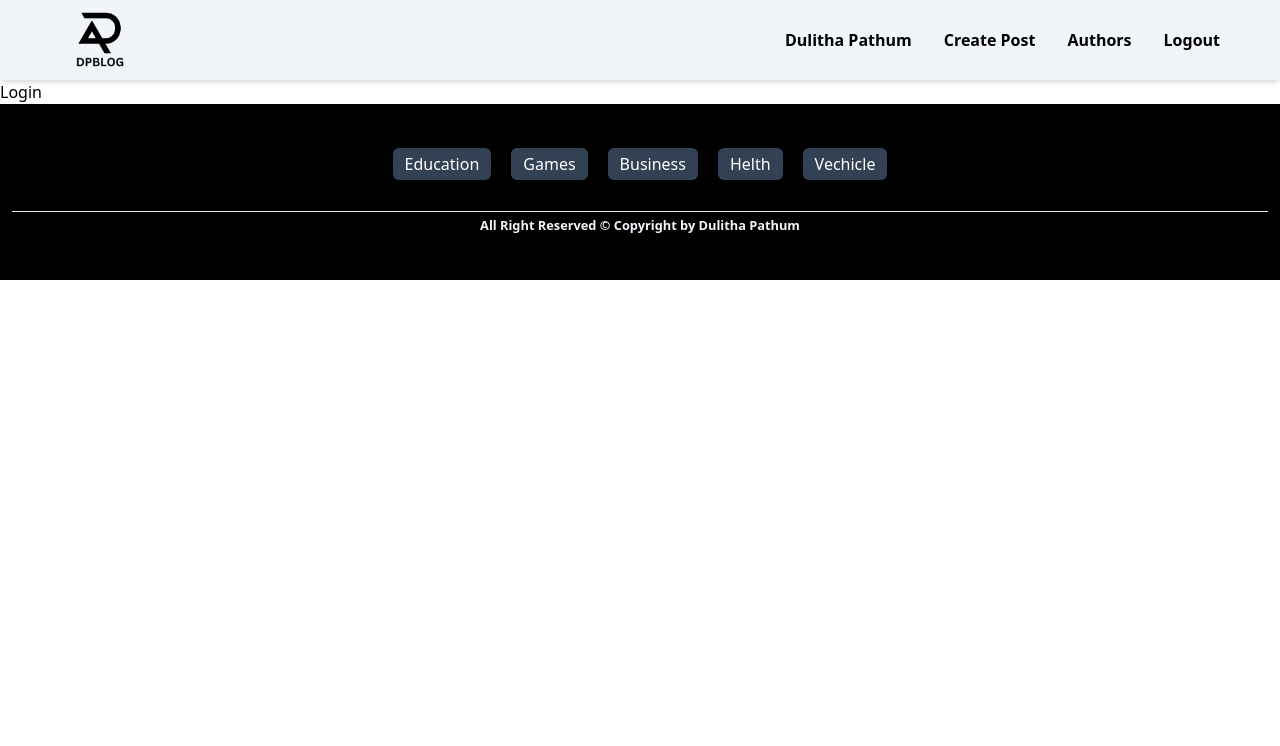
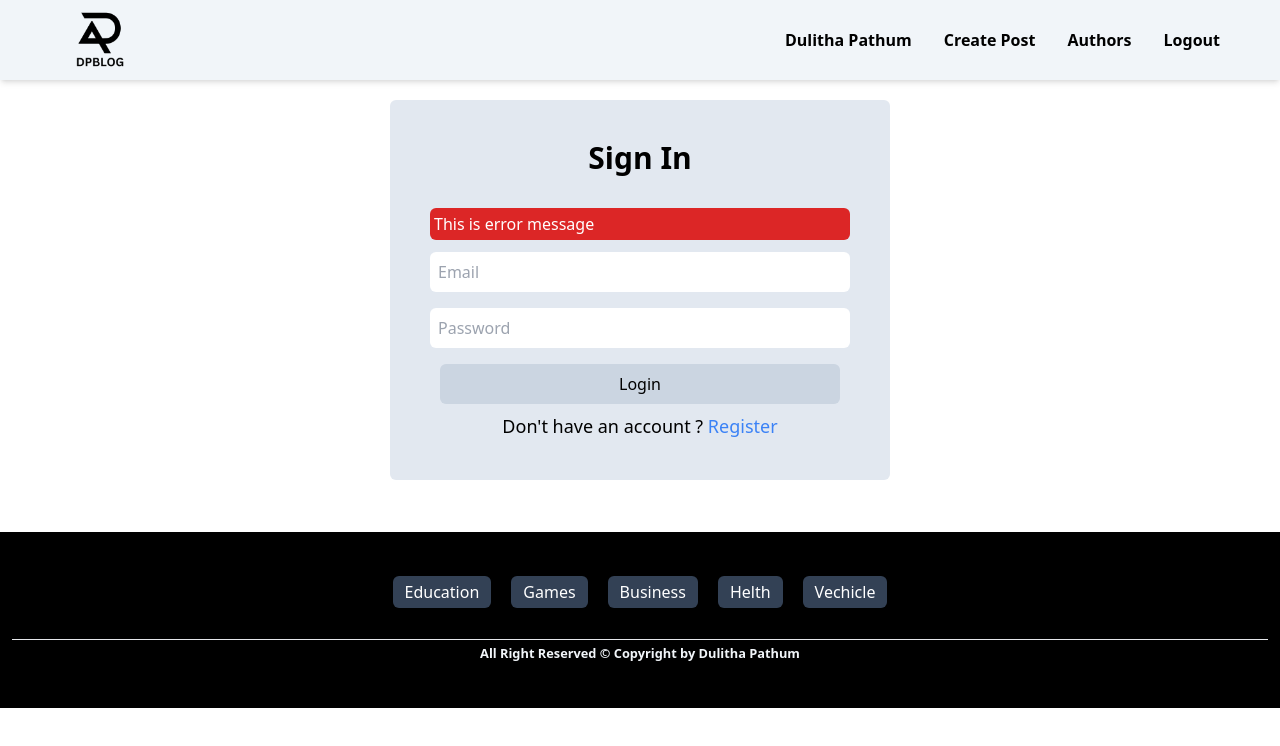
Before and after one commit to Dulithapathum/MERN-Blog-App, a React (Vite) app in the folder client/: page /login in a window 1280 px wide. Shown: the top 746 px of the page. Built offline with nearby package versions, Linux system fonts and the light colour scheme.

Commit message:
Log In Page UI Design

```diff
--- a/client/src/Pages/Login.jsx
+++ b/client/src/Pages/Login.jsx
@@ -1,7 +1,58 @@
-import React from "react";
+import React, { useState } from "react";
+import { Link } from "react-router-dom";
+const Login = () => {
+  const [userData, setUserData] = useState({
+    email: "",
+    password: "",
+  });
 
-const Login = () => {
-  return <div>Login</div>;
+  const changeInputHandler = (e) => {
+    setUserData((prevState) => {
+      return { ...prevState, [e.target.name]: e.target.value };
+    });
+  };
+  return (
+    <section className="flex justify-center items-center mb-8">
+      <div className="bg-slate-200 p-10 w-full max-w-[500px] rounded-md m-5 flex flex-col justify-center items-center ">
+        <h2 className="text-center font-bold text-3xl">Sign In</h2>
+        <form action="" className="flex flex-col items-center w-full">
+          <p className="w-full  p-1 text-white  bg-red-600 rounded-md m-1 mt-8">
+            This is error message
+          </p>
+
+          <input
+            type="text"
+            placeholder="Email"
+            name="email"
+            value={userData.email}
+            onChange={changeInputHandler}
+            className="w-full  p-2 m-2 rounded-md outline-none"
+          />
+          <input
+            type="password"
+            placeholder="Password"
+            name="password"
+            value={userData.password}
+            onChange={changeInputHandler}
+            className="w-full  p-2 m-2 rounded-md outline-none"
+          />
+
+          <button
+            type="submit"
+            className="p-2 m-2 bg-slate-300 w-full max-w-[400px]  rounded-md"
+          >
+            Login
+          </button>
+          <small className="text-lg">
+            Don't have an account ?{" "}
+            <Link to="/register" className="text-blue-500">
+              Register
+            </Link>
+          </small>
+        </form>
+      </div>
+    </section>
+  );
 };
 
 export default Login;
--- a/client/src/Pages/Register.jsx
+++ b/client/src/Pages/Register.jsx
@@ -14,11 +14,13 @@ const Register = () => {
     });
   };
   return (
-    <section>
-      <div>
-        <h2>Sign Up</h2>
-        <form action="">
-          <p>This is error message</p>
+    <section className="flex justify-center items-center">
+      <div className="bg-slate-200 p-10 w-full max-w-[500px] rounded-md m-5 flex flex-col justify-center items-center ">
+        <h2 className="text-center font-bold text-3xl">Sign Up</h2>
+        <form action="" className="flex flex-col items-center w-full">
+          <p className="w-full  p-1 text-white  bg-red-600 rounded-md m-1 mt-8">
+            This is error message
+          </p>
           <input
             type="text"
             placeholder="Full Name"
@@ -26,6 +28,7 @@ const Register = () => {
             value={userData.name}
             onChange={changeInputHandler}
             autoFocus
+            className="w-full p-2 m-2 rounded-md outline-none"
           />
           <input
             type="text"
@@ -33,6 +36,7 @@ const Register = () => {
             name="email"
             value={userData.email}
             onChange={changeInputHandler}
+            className="w-full  p-2 m-2 rounded-md outline-none"
           />
           <input
             type="password"
@@ -40,6 +44,7 @@ const Register = () => {
             name="password"
             value={userData.password}
             onChange={changeInputHandler}
+            className="w-full  p-2 m-2 rounded-md outline-none"
           />
           <input
             type="password"
@@ -47,10 +52,19 @@ const Register = () => {
             name="password"
             value={userData.password2}
             onChange={changeInputHandler}
+            className="w-full  p-2 m-2 rounded-md outline-none"
           />
-          <button type="submit">Register</button>
-          <small>
-            Alredy have an account ? <Link to="/login">Sign In</Link>
+          <button
+            type="submit"
+            className="p-2 m-2 bg-slate-300 w-full max-w-[400px]  rounded-md"
+          >
+            Register
+          </button>
+          <small className="text-lg">
+            Alredy have an account ?{" "}
+            <Link to="/login" className="text-blue-500">
+              Sign In
+            </Link>
           </small>
         </form>
       </div>
```
